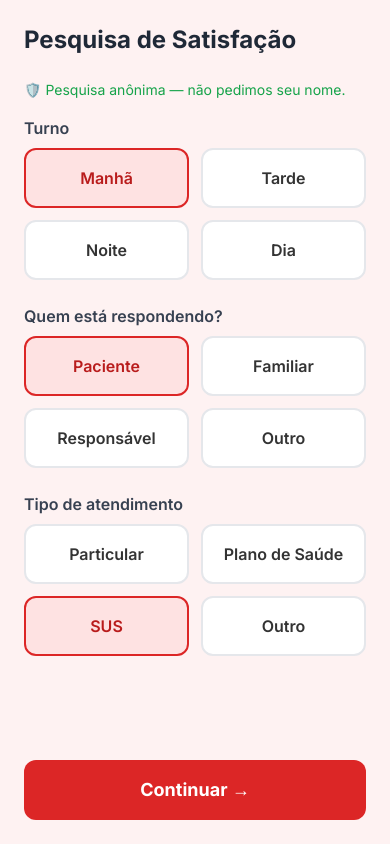
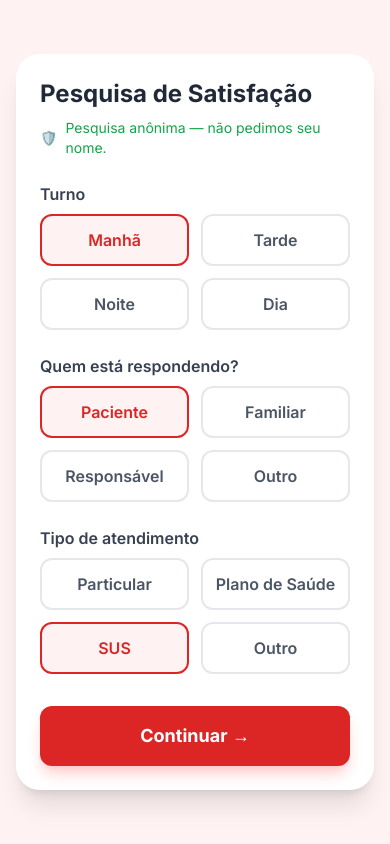
Before and after one commit to Fernandabruxel/fhdod-hospital, a React (Vite) app in the folder frontend/: page / in a window 390 px wide. Built offline with nearby package versions, Linux system fonts and the light colour scheme; the HTML template or start-up script is replaced by a standard one.

Commit message:
feat(paciente): implementa fluxo completo de pesquisa em etapas com design mobile-first

```diff
--- a/frontend/src/pages/Pesquisa.tsx
+++ b/frontend/src/pages/Pesquisa.tsx
@@ -9,7 +9,9 @@ export function Pesquisa() {
   const [dados, setDados] = useState({
     setor_id: 's1',
     data_atendimento: new Date().toISOString().split('T')[0],
-    turno: 'Manhã', quem_responde: 'Paciente', tipo_atendimento: 'SUS',
+    turno: 'Manhã',
+    quem_responde: 'Paciente',
+    tipo_atendimento: 'SUS',
     nota_recepcao: 0, nota_tempo_espera: 0, nota_clareza_info: 0,
     nota_enfermagem: 0, nota_medico: 0, nota_estrutura: 0, nota_limpeza: 0, nota_nps: 0,
     ponto_positivo: '', ponto_melhorar: '', tipo_manifestacao: 'Não desejo registrar'
@@ -29,50 +31,57 @@ export function Pesquisa() {
     }
   };
 
+  // Tela 1: Dados Iniciais (Imagem 4 e 5)
   if (step === 1) return (
-    <div className="min-h-screen bg-red-50 p-6 flex flex-col">
-      <h1 className="text-2xl font-bold text-gray-800 mb-6">Pesquisa de Satisfação</h1>
-      <p className="text-sm text-green-600 mb-4">🛡️ Pesquisa anônima — não pedimos seu nome.</p>
+    <div className="min-h-screen flex items-center justify-center p-4">
+      <div className="bg-white p-6 md:p-8 rounded-3xl shadow-xl w-full max-w-md">
+        <h1 className="text-2xl font-bold text-gray-800 mb-2">Pesquisa de Satisfação</h1>
+        <p className="text-sm text-green-600 mb-6 flex items-center gap-2">
+          <span>🛡️</span> Pesquisa anônima — não pedimos seu nome.
+        </p>
 
-      <label className="mb-2 font-semibold text-gray-700">Turno</label>
+        <label className="mb-2 font-semibold text-gray-700 block">Turno</label>
         <div className="grid grid-cols-2 gap-3 mb-6">
           {['Manhã', 'Tarde', 'Noite', 'Dia'].map(t => (
             <button key={t} onClick={() => setDados({...dados, turno: t})}
-            className={`py-4 rounded-xl border-2 font-semibold ${dados.turno === t ? 'border-red-600 bg-red-100 text-red-700' : 'border-gray-200 bg-white'}`}>
+              className={`py-3 rounded-xl border-2 font-semibold transition ${dados.turno === t ? 'border-fhdod-red bg-red-50 text-fhdod-red' : 'border-gray-200 bg-white text-gray-600 hover:bg-gray-50'}`}>
               {t}
             </button>
           ))}
         </div>
 
-      <label className="mb-2 font-semibold text-gray-700">Quem está respondendo?</label>
+        <label className="mb-2 font-semibold text-gray-700 block">Quem está respondendo?</label>
         <div className="grid grid-cols-2 gap-3 mb-6">
           {['Paciente', 'Familiar', 'Responsável', 'Outro'].map(q => (
             <button key={q} onClick={() => setDados({...dados, quem_responde: q})}
-            className={`py-4 rounded-xl border-2 font-semibold ${dados.quem_responde === q ? 'border-red-600 bg-red-100 text-red-700' : 'border-gray-200 bg-white'}`}>
+              className={`py-3 rounded-xl border-2 font-semibold transition ${dados.quem_responde === q ? 'border-fhdod-red bg-red-50 text-fhdod-red' : 'border-gray-200 bg-white text-gray-600 hover:bg-gray-50'}`}>
               {q}
             </button>
           ))}
         </div>
 
-      <label className="mb-2 font-semibold text-gray-700">Tipo de atendimento</label>
+        <label className="mb-2 font-semibold text-gray-700 block">Tipo de atendimento</label>
         <div className="grid grid-cols-2 gap-3 mb-8">
           {['Particular', 'Plano de Saúde', 'SUS', 'Outro'].map(t => (
             <button key={t} onClick={() => setDados({...dados, tipo_atendimento: t})}
-            className={`py-4 rounded-xl border-2 font-semibold ${dados.tipo_atendimento === t ? 'border-red-600 bg-red-100 text-red-700' : 'border-gray-200 bg-white'}`}>
+              className={`py-3 rounded-xl border-2 font-semibold transition ${dados.tipo_atendimento === t ? 'border-fhdod-red bg-red-50 text-fhdod-red' : 'border-gray-200 bg-white text-gray-600 hover:bg-gray-50'}`}>
               {t}
             </button>
           ))}
         </div>
 
-      <button onClick={() => setStep(2)} className="mt-auto bg-red-600 text-white py-4 rounded-xl font-bold text-lg">
+        <button onClick={() => setStep(2)} className="w-full bg-fhdod-red text-white py-4 rounded-xl font-bold text-lg hover:bg-fhdod-dark transition shadow-lg shadow-red-200">
           Continuar →
         </button>
       </div>
+    </div>
   );
 
+  // Tela 2: Avaliações por Jornada (Imagem 7, 8, 9)
   if (step === 2) return (
-    <div className="min-h-screen bg-red-50 p-6 flex flex-col">
-      <h2 className="text-xl font-bold text-gray-800 mb-4">Como você avalia?</h2>
+    <div className="min-h-screen flex items-start justify-center p-4 py-8">
+      <div className="bg-white p-6 md:p-8 rounded-3xl shadow-xl w-full max-w-md">
+        <h2 className="text-xl font-bold text-gray-800 mb-2">Como você avalia?</h2>
         <p className="text-sm text-gray-500 mb-6">1 = Muito insatisfeito · 5 = Muito satisfeito</p>
 
         {[
@@ -84,7 +93,7 @@ export function Pesquisa() {
           { campo: 'nota_estrutura', label: 'Estrutura e Conforto' },
           { campo: 'nota_limpeza', label: 'Limpeza e Higienização' }
         ].map(item => (
-        <div key={item.campo} className="bg-white p-4 rounded-xl shadow-sm mb-4">
+          <div key={item.campo} className="mb-6">
             <p className="font-semibold text-gray-700 mb-3">{item.label} *</p>
             <div className="grid grid-cols-5 gap-2">
               {[1, 2, 3, 4, 5].map(n => (
@@ -96,66 +105,83 @@ export function Pesquisa() {
           </div>
         ))}
 
-      <div className="flex gap-3 mt-4">
-        <button onClick={() => setStep(1)} className="w-1/3 bg-gray-200 text-gray-700 py-4 rounded-xl font-bold">← Voltar</button>
-        <button onClick={() => setStep(3)} className="w-2/3 bg-red-600 text-white py-4 rounded-xl font-bold">Continuar →</button>
+        <div className="flex gap-3 mt-8">
+          <button onClick={() => setStep(1)} className="w-1/3 bg-gray-100 text-gray-600 py-3 rounded-xl font-bold hover:bg-gray-200 transition">← Voltar</button>
+          <button onClick={() => setStep(3)} className="w-2/3 bg-fhdod-red text-white py-3 rounded-xl font-bold hover:bg-fhdod-dark transition shadow-lg shadow-red-200">Continuar →</button>
+        </div>
       </div>
     </div>
   );
 
+  // Tela 3: NPS (Imagem 10)
   if (step === 3) return (
-    <div className="min-h-screen bg-red-50 p-6 flex flex-col justify-center">
+    <div className="min-h-screen flex items-center justify-center p-4">
+      <div className="bg-white p-6 md:p-8 rounded-3xl shadow-xl w-full max-w-md">
         <h2 className="text-xl font-bold text-gray-800 mb-6 text-center">
           Em uma escala de 0 a 10, qual a probabilidade de você recomendar a FHDOD?
         </h2>
-      <div className="grid grid-cols-6 gap-2 mb-8">
+        <div className="grid grid-cols-6 gap-2 mb-4">
           {[0,1,2,3,4,5,6,7,8,9,10].map(n => (
             <button key={n} onClick={() => setDados({...dados, nota_nps: n})}
-            className={`py-4 rounded-xl font-bold text-lg border-2 ${dados.nota_nps === n ? 'bg-red-600 text-white border-red-600' : 'bg-white text-gray-700 border-gray-200'}`}>
+              className={`py-3 rounded-xl font-bold text-lg border-2 transition ${dados.nota_nps === n ? 'bg-fhdod-red text-white border-fhdod-red scale-105 shadow-md' : 'bg-white text-gray-700 border-gray-200 hover:border-red-300'}`}>
               {n}
             </button>
           ))}
         </div>
-      <button onClick={() => setStep(4)} className="bg-red-600 text-white py-4 rounded-xl font-bold">Continuar →</button>
+        <div className="flex justify-between text-xs text-gray-500 mb-8">
+          <span>Nada provável</span><span>Muito provável</span>
+        </div>
+        <button onClick={() => setStep(4)} className="w-full bg-fhdod-red text-white py-4 rounded-xl font-bold text-lg hover:bg-fhdod-dark transition shadow-lg shadow-red-200">Continuar →</button>
+      </div>
     </div>
   );
 
+  // Tela 4: Feedback (Imagem 11)
   if (step === 4) return (
-    <div className="min-h-screen bg-red-50 p-6 flex flex-col">
-      <h2 className="text-xl font-bold text-gray-800 mb-6">O que você mais gostou?</h2>
-      <textarea className="w-full p-4 rounded-xl border border-gray-300 mb-6 h-24" placeholder="Opcional" onChange={(e) => setDados({...dados, ponto_positivo: e.target.value})} />
+    <div className="min-h-screen flex items-start justify-center p-4 py-8">
+      <div className="bg-white p-6 md:p-8 rounded-3xl shadow-xl w-full max-w-md">
+        <h2 className="text-xl font-bold text-gray-800 mb-4">O que você mais gostou?</h2>
+        <textarea className="w-full p-4 rounded-xl border border-gray-200 mb-6 h-24 focus:ring-2 focus:ring-fhdod-red outline-none bg-gray-50" placeholder="Opcional" onChange={(e) => setDados({...dados, ponto_positivo: e.target.value})} />
 
-      <h2 className="text-xl font-bold text-gray-800 mb-6">O que poderia ser melhorado?</h2>
-      <textarea className="w-full p-4 rounded-xl border border-gray-300 mb-6 h-24" placeholder="Opcional" onChange={(e) => setDados({...dados, ponto_melhorar: e.target.value})} />
+        <h2 className="text-xl font-bold text-gray-800 mb-4">O que poderia ser melhorado?</h2>
+        <textarea className="w-full p-4 rounded-xl border border-gray-200 mb-6 h-24 focus:ring-2 focus:ring-fhdod-red outline-none bg-gray-50" placeholder="Opcional" onChange={(e) => setDados({...dados, ponto_melhorar: e.target.value})} />
 
-      <h2 className="text-xl font-bold text-gray-800 mb-3">Manifestação</h2>
+        <h2 className="text-xl font-bold text-gray-800 mb-4">Gostaria de deixar algum elogio, reclamação ou sugestão?</h2>
         <div className="grid grid-cols-2 gap-3 mb-8">
           {['Elogio', 'Sugestão', 'Reclamação', 'Não desejo registrar'].map(t => (
             <button key={t} onClick={() => setDados({...dados, tipo_manifestacao: t})}
-            className={`py-4 rounded-xl border-2 font-semibold text-sm ${dados.tipo_manifestacao === t ? 'border-red-600 bg-red-100 text-red-700' : 'border-gray-200 bg-white'}`}>
+              className={`py-3 rounded-xl border-2 font-semibold text-sm transition ${dados.tipo_manifestacao === t ? 'border-fhdod-red bg-red-50 text-fhdod-red' : 'border-gray-200 bg-white text-gray-600 hover:bg-gray-50'}`}>
               {t}
             </button>
           ))}
         </div>
 
-      <div className="flex gap-3 mt-auto">
-        <button onClick={() => setStep(3)} className="w-1/3 bg-gray-200 text-gray-700 py-4 rounded-xl font-bold">← Voltar</button>
-        <button onClick={handleSubmit} className="w-2/3 bg-red-600 text-white py-4 rounded-xl font-bold">Enviar Avaliação ✓</button>
+        <div className="flex gap-3">
+          <button onClick={() => setStep(3)} className="w-1/3 bg-gray-100 text-gray-600 py-3 rounded-xl font-bold hover:bg-gray-200 transition">← Voltar</button>
+          <button onClick={handleSubmit} className="w-2/3 bg-fhdod-red text-white py-3 rounded-xl font-bold hover:bg-fhdod-dark transition shadow-lg shadow-red-200">Enviar Avaliação ✓</button>
+        </div>
       </div>
     </div>
   );
 
+  // Tela 5: Sucesso (Imagem 11)
   if (step === 10) return (
-    <div className="min-h-screen bg-red-50 flex items-center justify-center p-6">
-      <div className="bg-white p-8 rounded-2xl shadow-xl text-center max-w-sm w-full">
-        <div className="text-green-500 text-6xl mb-4">✅</div>
-        <h1 className="text-2xl font-bold text-gray-800 mb-2">Obrigado por avaliar!</h1>
-        <p className="text-gray-600 mb-6">Sua opinião foi registrada.</p>
-        <div className="bg-gray-100 p-4 rounded-xl mb-6">
-          <p className="text-sm text-gray-500">Protocolo</p>
+    <div className="min-h-screen flex items-center justify-center p-4">
+      <div className="bg-white p-8 rounded-3xl shadow-xl text-center max-w-sm w-full">
+        <div className="w-20 h-20 bg-green-100 rounded-full flex items-center justify-center mx-auto mb-6">
+          <span className="text-green-600 text-4xl">✓</span>
+        </div>
+        <h1 className="text-2xl font-bold text-gray-800 mb-2">Obrigado por avaliar a FHDOD!</h1>
+        <p className="text-gray-500 mb-6 text-sm">Sua opinião foi registrada e contribuirá para a melhoria contínua dos nossos serviços.</p>
+
+        <div className="bg-gray-50 p-4 rounded-xl mb-8 border border-gray-100">
+          <p className="text-xs text-gray-400 font-semibold mb-1 uppercase tracking-wider">Protocolo da avaliação</p>
           <p className="text-xl font-bold text-gray-800">{protocoloGerado}</p>
         </div>
-        <button onClick={() => window.location.reload()} className="border border-gray-300 text-gray-600 px-6 py-3 rounded-xl font-semibold hover:bg-gray-50">Voltar ao início</button>
+
+        <button onClick={() => window.location.reload()} className="w-full border-2 border-gray-200 text-gray-600 py-3 rounded-xl font-bold hover:bg-gray-50 transition">
+          Voltar ao início
+        </button>
       </div>
     </div>
   );
```
Lines whose indentation alone changed are shown as unchanged.
